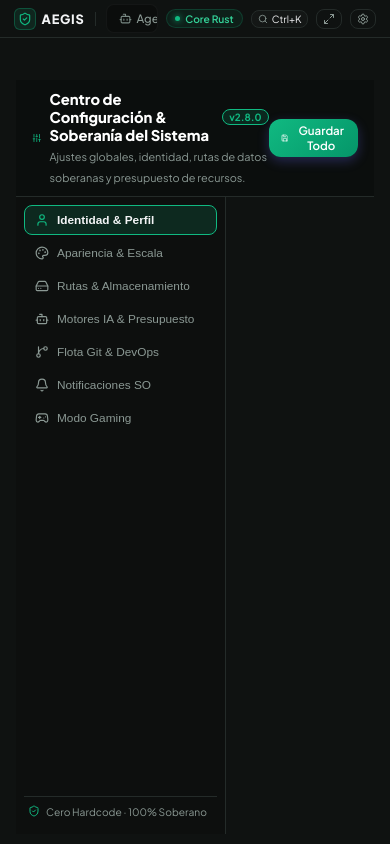
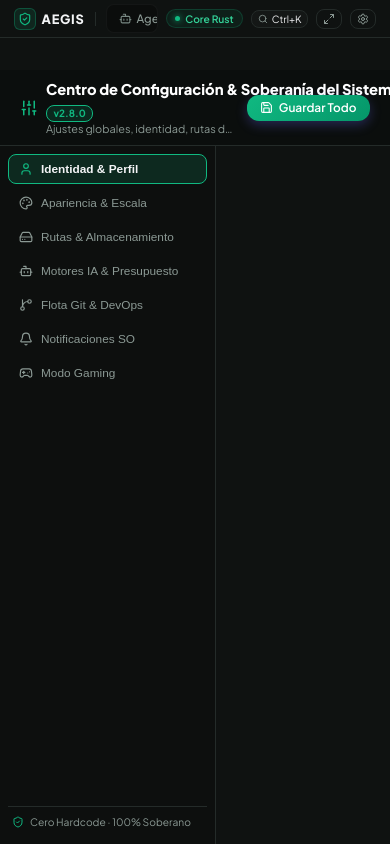
Before and after one commit to GabrielSa8/Aegis, a React (Vite) app: page / in a window 390 px wide. Both pictures are taken after a click on the button 363 px from the left and 18 px from the top of the page. Built offline with nearby package versions, Linux system fonts and the light colour scheme.

Commit message:
fix(ui): responsive rem-based dpi scaling without window overflow

```diff
--- a/src/App.jsx
+++ b/src/App.jsx
@@ -21,6 +21,13 @@ export default function App() {
   const [showSettings, setShowSettings] = useState(false);
   const [showCommandPalette, setShowCommandPalette] = useState(false);
 
+  const applyUiScale = (scale) => {
+    const s = Number(scale) || 1.0;
+    document.documentElement.style.zoom = '';
+    document.documentElement.style.fontSize = `${16 * s}px`;
+    document.documentElement.style.setProperty('--ui-scale', String(s));
+  };
+
   // Cargar tema y escala desde configuración en arranque
   useEffect(() => {
     invoke('get_aegis_config')
@@ -29,9 +36,7 @@ export default function App() {
           setCurrentTheme(cfg.theme);
           document.documentElement.setAttribute('data-theme', cfg.theme);
         }
-        if (cfg?.uiScale) {
-          document.documentElement.style.zoom = String(cfg.uiScale);
-        }
+        applyUiScale(cfg?.uiScale);
       })
       .catch(() => {});
   }, []);
@@ -111,8 +116,10 @@ export default function App() {
     <div style={{
       display: 'flex',
       flexDirection: 'column',
-      width: '100vw',
-      height: '100vh',
+      width: '100%',
+      height: '100%',
+      maxWidth: '100%',
+      maxHeight: '100%',
       background: 'var(--bg-main)',
       color: 'var(--text-high)',
       overflow: 'hidden',
@@ -173,10 +180,13 @@ export default function App() {
       <main style={{
         flex: 1,
         minHeight: 0,
-        overflowY: activeTab === 'agent' ? 'hidden' : 'auto',
+        overflowY: (activeTab === 'agent' || activeTab === 'settings' || activeTab === 'vault') ? 'hidden' : 'auto',
+        overflowX: 'hidden',
         padding: zenMode
           ? '0.5rem 0.75rem'
-          : (activeTab === 'agent' ? '0.5rem 0.85rem' : '0.65rem 1rem'),
+          : (activeTab === 'settings'
+              ? '0'
+              : (activeTab === 'agent' ? '0.5rem 0.85rem' : '0.65rem 1rem')),
         display: 'flex',
         flexDirection: 'column'
       }}>
--- a/src/components/SettingsView.jsx
+++ b/src/components/SettingsView.jsx
@@ -135,12 +135,15 @@ export default function SettingsView({ onClose, currentTheme, onThemeChange, isF
     }
   };
 
-  // Cambio de escala de interfaz (Zoom DPI)
+  // Cambio de escala de interfaz (Escalado DPI armónico y proporcional)
   const handleScaleChange = (scale) => {
     if (!config) return;
-    const updated = { ...config, uiScale: scale };
+    const s = Number(scale) || 1.0;
+    const updated = { ...config, uiScale: s };
     setConfig(updated);
-    document.documentElement.style.zoom = String(scale);
+    document.documentElement.style.zoom = '';
+    document.documentElement.style.fontSize = `${16 * s}px`;
+    document.documentElement.style.setProperty('--ui-scale', String(s));
     invoke('save_aegis_config', { config: updated }).catch(console.error);
   };
 
@@ -226,26 +229,33 @@ export default function SettingsView({ onClose, currentTheme, onThemeChange, isF
     <div style={{
       display: 'flex',
       flexDirection: 'column',
+      width: '100%',
       height: '100%',
+      maxWidth: '100%',
+      maxHeight: '100%',
       background: 'var(--bg-main)',
       color: 'var(--text-high)',
-      overflow: 'hidden'
+      overflow: 'hidden',
+      boxSizing: 'border-box'
     }}>
       {/* 🛡️ Header de Configuración */}
       <div style={{
         display: 'flex',
         alignItems: 'center',
         justifyContent: 'space-between',
-        padding: '10px 16px',
+        padding: '0.65rem 1.25rem',
         borderBottom: '1px solid var(--border-color)',
         background: 'rgba(0,0,0,0.25)',
-        flexShrink: 0
+        flexShrink: 0,
+        width: '100%',
+        boxSizing: 'border-box',
+        gap: '0.75rem'
       }}>
-        <div style={{ display: 'flex', alignItems: 'center', gap: '8px' }}>
-          <Sliders size={18} color="var(--primary)" />
-          <div>
-            <div style={{ display: 'flex', alignItems: 'center', gap: '6px' }}>
-              <h2 style={{ fontSize: '0.92rem', fontWeight: 800, margin: 0, color: '#fff' }}>
+        <div style={{ display: 'flex', alignItems: 'center', gap: '0.5rem', minWidth: 0 }}>
+          <Sliders size={18} color="var(--primary)" style={{ flexShrink: 0 }} />
+          <div style={{ minWidth: 0 }}>
+            <div style={{ display: 'flex', alignItems: 'center', gap: '0.4rem', flexWrap: 'wrap' }}>
+              <h2 style={{ fontSize: '0.92rem', fontWeight: 800, margin: 0, color: '#fff', whiteSpace: 'nowrap' }}>
                 Centro de Configuración & Soberanía del Sistema
               </h2>
               <span style={{
@@ -253,38 +263,39 @@ export default function SettingsView({ onClose, currentTheme, onThemeChange, isF
                 fontWeight: 700,
                 color: 'var(--primary)',
                 background: 'var(--primary-glow)',
-                padding: '1px 6px',
+                padding: '0.1rem 0.4rem',
                 borderRadius: 'var(--radius-sm)',
-                border: '1px solid var(--primary)'
+                border: '1px solid var(--primary)',
+                whiteSpace: 'nowrap'
               }}>
                 v2.8.0
               </span>
             </div>
-            <span style={{ fontSize: '0.68rem', color: 'var(--text-muted)' }}>
+            <span style={{ fontSize: '0.68rem', color: 'var(--text-muted)', overflow: 'hidden', textOverflow: 'ellipsis', display: 'block', whiteSpace: 'nowrap' }}>
               Ajustes globales, identidad, rutas de datos soberanas y presupuesto de recursos.
             </span>
           </div>
         </div>
 
-        <div style={{ display: 'flex', alignItems: 'center', gap: '8px' }}>
+        <div style={{ display: 'flex', alignItems: 'center', gap: '0.5rem', flexShrink: 0 }}>
           {saveStatus && (
-            <span style={{ fontSize: '0.7rem', color: 'var(--primary)', fontWeight: 600 }}>
+            <span style={{ fontSize: '0.7rem', color: 'var(--primary)', fontWeight: 600, whiteSpace: 'nowrap' }}>
               {saveStatus}
             </span>
           )}
           <button
             onClick={handleSaveConfig}
             className="btn btn-primary"
-            style={{ padding: '4px 12px', fontSize: '0.72rem' }}
+            style={{ padding: '0.35rem 0.85rem', fontSize: '0.74rem', whiteSpace: 'nowrap', display: 'flex', alignItems: 'center', gap: '0.35rem' }}
           >
-            <Save size={12} />
+            <Save size={13} />
             <span>Guardar Todo</span>
           </button>
           {onClose && (
             <button
               onClick={onClose}
               className="btn btn-secondary btn-icon"
-              style={{ width: '28px', height: '28px' }}
+              style={{ width: '1.75rem', height: '1.75rem' }}
               title="Cerrar (Esc)"
             >
               <X size={14} />
@@ -294,16 +305,16 @@ export default function SettingsView({ onClose, currentTheme, onThemeChange, isF
       </div>
 
       {/* 🧭 Panel Dividido: Subnavegación Lateral + Contenido */}
-      <div style={{ display: 'flex', flex: 1, minHeight: 0 }}>
+      <div style={{ display: 'flex', flex: 1, minHeight: 0, width: '100%', overflow: 'hidden' }}>
         {/* Barra Lateral de Secciones */}
         <div style={{
-          width: '210px',
+          width: '13.5rem',
           borderRight: '1px solid var(--border-color)',
           background: 'rgba(0,0,0,0.15)',
-          padding: '8px',
+          padding: '0.5rem',
           display: 'flex',
           flexDirection: 'column',
-          gap: '3px',
+          gap: '0.25rem',
           flexShrink: 0
         }}>
           {sections.map(sec => {
@@ -570,36 +581,41 @@ export default function SettingsView({ onClose, currentTheme, onThemeChange, isF
               </div>
 
               {/* Escala de Interfaz / Zoom DPI */}
-              <div style={{ background: 'rgba(0,0,0,0.2)', padding: '12px', borderRadius: 'var(--radius-md)', border: '1px solid var(--border-color)' }}>
-                <span style={{ fontSize: '0.78rem', fontWeight: 700, color: '#fff', display: 'block', marginBottom: '4px' }}>
-                  Escala de Interfaz (Zoom DPI)
+              <div style={{ background: 'rgba(0,0,0,0.2)', padding: '0.75rem', borderRadius: 'var(--radius-md)', border: '1px solid var(--border-color)' }}>
+                <span style={{ fontSize: '0.78rem', fontWeight: 700, color: '#fff', display: 'block', marginBottom: '0.25rem' }}>
+                  Escala de Interfaz (Zoom DPI Proporcional)
                 </span>
-                <p style={{ fontSize: '0.7rem', color: 'var(--text-muted)', margin: '0 0 10px 0' }}>
-                  Ajusta la densidad visual de toda la aplicación sin distorsionar la tipografía nativa.
+                <p style={{ fontSize: '0.7rem', color: 'var(--text-muted)', margin: '0 0 0.65rem 0' }}>
+                  Ajusta la densidad visual y tipográfica sin desbordar los límites de la ventana.
                 </p>
-                <div style={{ display: 'flex', gap: '8px' }}>
+                <div style={{ display: 'flex', gap: '0.5rem', flexWrap: 'wrap' }}>
                   {[
                     { label: '90% Compacto', val: 0.9 },
                     { label: '100% Estándar', val: 1.0 },
-                    { label: '110% Cómodo', val: 1.1 }
+                    { label: '110% Cómodo', val: 1.1 },
+                    { label: '120% Amplio', val: 1.2 }
                   ].map(scale => {
-                    const isSelected = (config.uiScale || 1.0) === scale.val;
+                    const isSelected = Math.abs((config.uiScale || 1.0) - scale.val) < 0.02;
                     return (
                       <button
                         key={scale.val}
                         onClick={() => handleScaleChange(scale.val)}
                         style={{
-                          padding: '6px 14px',
+                          padding: '0.45rem 0.85rem',
                           borderRadius: 'var(--radius-sm)',
                           background: isSelected ? 'var(--primary-glow)' : 'rgba(255,255,255,0.03)',
                           border: isSelected ? '1px solid var(--primary)' : '1px solid var(--border-color)',
                           color: isSelected ? 'var(--text-high)' : 'var(--text-muted)',
                           fontSize: '0.74rem',
                           fontWeight: isSelected ? 700 : 500,
-                          cursor: 'pointer'
+                          cursor: 'pointer',
+                          display: 'flex',
+                          alignItems: 'center',
+                          gap: '0.35rem'
                         }}
                       >
-                        {scale.label}
+                        {isSelected && <Check size={12} color="var(--primary)" />}
+                        <span>{scale.label}</span>
                       </button>
                     );
                   })}
--- a/src/index.css
+++ b/src/index.css
@@ -125,14 +125,29 @@
   box-sizing: border-box;
 }
 
+html, body, #root {
+  width: 100%;
+  height: 100%;
+  margin: 0;
+  padding: 0;
+  overflow: hidden;
+  box-sizing: border-box;
+}
+
+:root {
+  --ui-scale: 1;
+}
+
+html {
+  font-size: calc(16px * var(--ui-scale, 1));
+}
+
 body {
   font-family: var(--font-family);
   background: var(--bg-main);
   background-image: var(--bg-gradient);
   background-attachment: fixed;
   color: #f3f4f6;
-  min-height: 100vh;
-  overflow-x: hidden;
   -webkit-font-smoothing: antialiased;
 }
 
```
